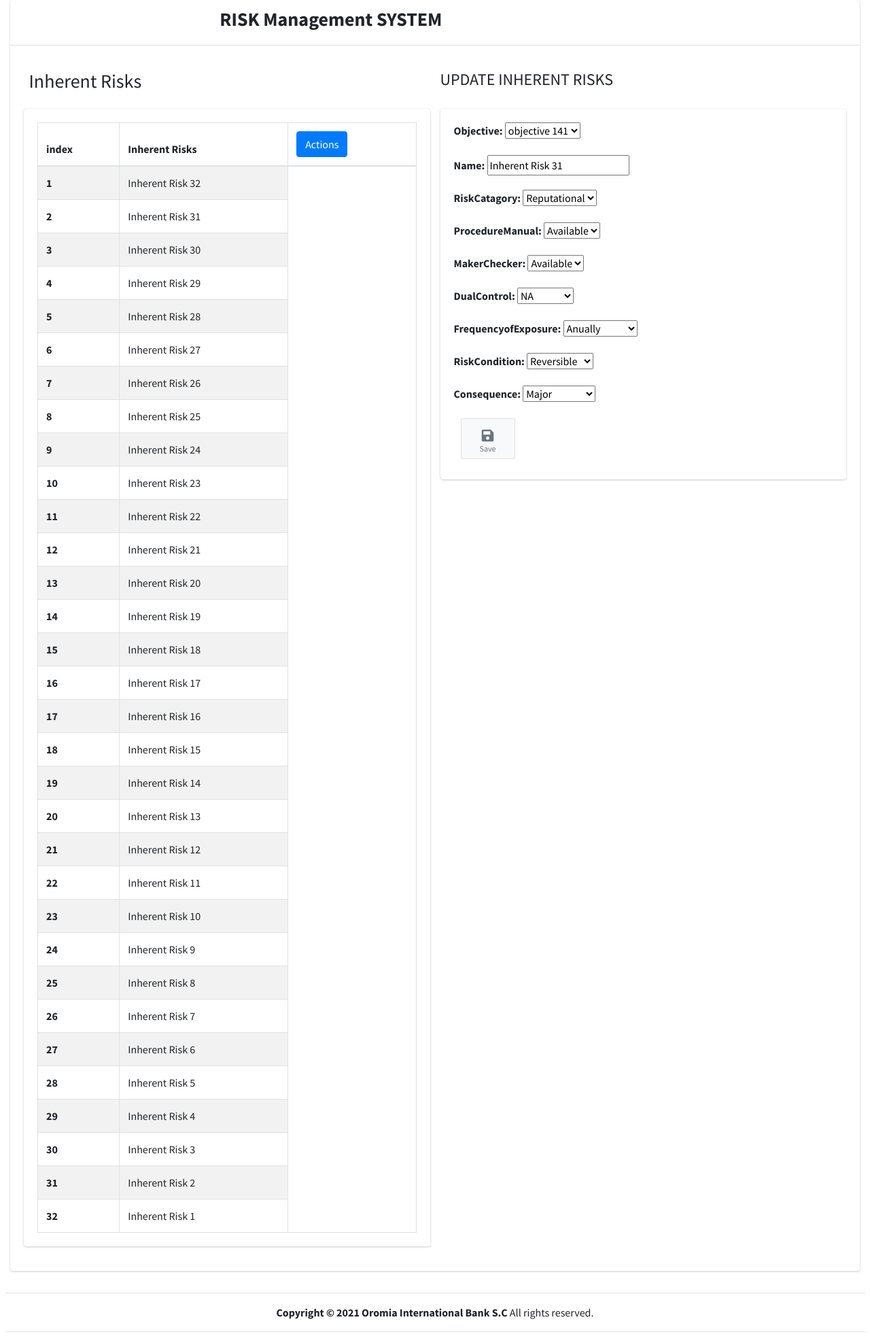
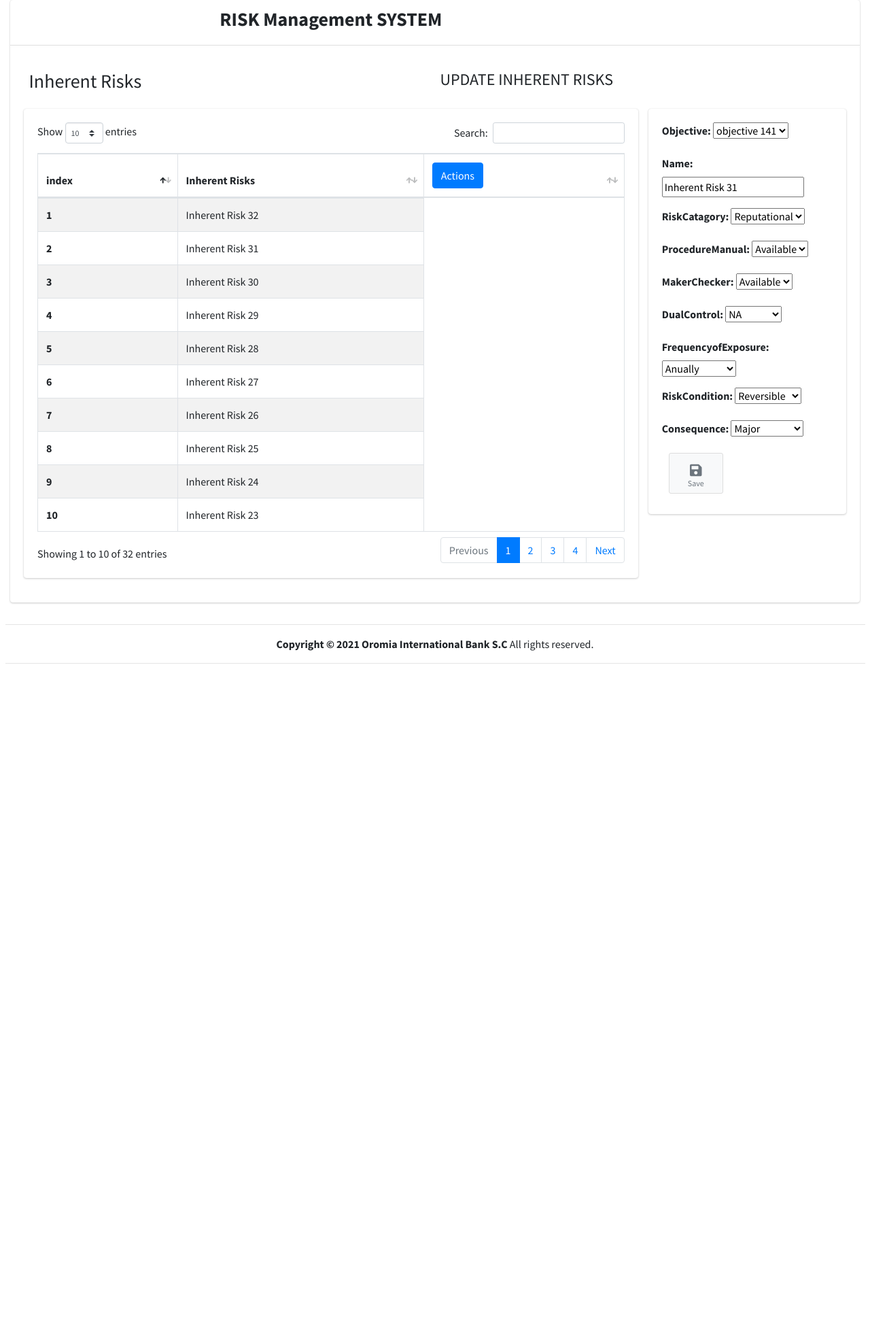
Before and after one commit to Diriba1/Django_WebAPP_Risk_Management_System, a Django app: page /updateInherentRisk/31/ in a window 1280 px wide. Shown: the part 136-2111 px from the top of the page at 68% size. After the commit the page ends 1112 px from the top, so only its background shows below. Run offline with Django 3.2, Linux system fonts and the light colour scheme; data comes from the database, SQL or seed files in the repository; both versions use the stored data as it was after the commit; some libraries are stand-ins or nearby versions.

Commit message:
some added functionality

```diff
--- a/RiskManagament/start1/models.py
+++ b/RiskManagament/start1/models.py
@@ -48,22 +48,22 @@ class InherentRisk(models.Model):
     UNRECTIFIEDAUDITFINDING = (('Found', 'Found'), ('Not Found', 'Not found'))
 
 
-    objective = models.ForeignKey(Objective, on_delete=models.CASCADE, null=True, blank=True)
-    name = models.CharField(max_length=300,null=True, blank=True)
-    riskCatagory = models.CharField(max_length=30, choices = RISKCATAGORY, null=True, blank=True)
-    procedureManual = models.CharField(max_length=30, choices = PROCEDURALMANUAL, null=True, blank=True)
-    makerChecker = models.CharField(max_length=30, choices = MAKERCHECKER, null=True, blank=True)
-    dualControl = models.CharField(max_length=30, choices = DUALCONTROL, null=True, blank=True)
-    frequencyofExposure = models.CharField(max_length=30, choices = FREQUENCYOFEXPOSURE, null=True, blank=True)
-    riskCondition = models.CharField(max_length=30, choices = RISKCONDITION, null=True, blank=True)
-    consequence = models.CharField(max_length=30, choices = CONSEQUENCY, null=True, blank=True)
+    objective = models.ForeignKey(Objective, on_delete=models.CASCADE, null=False, blank=True)
+    name = models.CharField(max_length=300,null=False, blank=True)
+    riskCatagory = models.CharField(max_length=30, choices = RISKCATAGORY, null=False, blank=True)
+    procedureManual = models.CharField(max_length=30, choices = PROCEDURALMANUAL, null=False, blank=True)
+    makerChecker = models.CharField(max_length=30, choices = MAKERCHECKER, null=False, blank=True)
+    dualControl = models.CharField(max_length=30, choices = DUALCONTROL, null=False, blank=True)
+    frequencyofExposure = models.CharField(max_length=30, choices = FREQUENCYOFEXPOSURE, null=False, blank=True)
+    riskCondition = models.CharField(max_length=30, choices = RISKCONDITION, null=False, blank=True)
+    consequence = models.CharField(max_length=30, choices = CONSEQUENCY, null=False, blank=True)
 
-    riskMitigation = models.CharField(max_length=30, choices=RISKMITIGATION, null=True, blank=True)
-    owner = models.CharField(max_length=300,null=True, blank=True)
-    targetCompletion = models.CharField(max_length=300, null=True, blank=True)
-    status = models.CharField(max_length=300, null=True, blank=True)
+    riskMitigation = models.CharField(max_length=30, choices=RISKMITIGATION, null=False, blank=True)
+    owner = models.CharField(max_length=300,null=False, blank=True)
+    targetCompletion = models.CharField(max_length=300, null=False, blank=True)
+    status = models.CharField(max_length=300, null=False, blank=True)
 
-    unrectifiedAuditFindings = models.CharField(max_length=30, choices=UNRECTIFIEDAUDITFINDING, null=True, blank=True)
+    unrectifiedAuditFindings = models.CharField(max_length=30, choices=UNRECTIFIEDAUDITFINDING, null=False, blank=True)
 
     def __str__(self):
         return self.name
--- a/RiskManagament/start1/templates/iadUser.html
+++ b/RiskManagament/start1/templates/iadUser.html
@@ -1,10 +1,6 @@
 {% extends "base.html" %}
 
 {% block page_content %}
-
-        {% for message in messages %}
-            <p id="messages">{{message}}</p>
-        {% endfor %}
 
         <div class="container-fluid">
 
@@ -21,7 +17,7 @@
               <div class="col-9">
                 <div>
                   <div class="card card-body">
-                   <table class="table table-bordered table-striped">
+                   <table id="example1" class="table table-bordered table-striped">
                     <thead>
                         <th>index</th>
                         <th>Inherent Risks</th>
--- a/RiskManagament/start1/templates/inherentRisk.html
+++ b/RiskManagament/start1/templates/inherentRisk.html
@@ -29,7 +29,7 @@
               <div class="col-9">
                 <div>
                   <div class="card card-body">
-                   <table class="table table-bordered table-striped">
+                   <table id="example1" class="table table-bordered table-striped">
                     <thead>
                         <th>index</th>
                         <th>Inherent Risks</th>
--- a/RiskManagament/start1/templates/integralActivity.html
+++ b/RiskManagament/start1/templates/integralActivity.html
@@ -26,7 +26,7 @@
               <div class="col-8">
                 <div>
                   <div class="card card-body">
-                   <table class="table table-bordered table-striped">
+                   <table id="example1" class="table table-bordered table-striped">
                     <thead>
                         <th>index</th>
                         <th>Integral Activities</th>
--- a/RiskManagament/start1/templates/majorActivity.html
+++ b/RiskManagament/start1/templates/majorActivity.html
@@ -24,10 +24,10 @@
       </section>
 
       <div class="row">
-        <div class="col">
+        <div class="col-8">
           <div>
             <div class="card card-body">
-             <table class="table table-bordered table-striped">
+             <table id="example1" class="table table-bordered table-striped">
                  <thead>
                      <th>index</th>
                      <th>Major Activities</th>
@@ -62,7 +62,7 @@
             </div>
           </div>
         </div>
-        <div class="col">
+        <div class="col-4">
           <button class="btn btn-primary"  data-toggle="collapse" data-target="#multiCollapseExample2" aria-expanded="false" aria-controls="multiCollapseExample2">Add new</button>
           <div class="collapse multi-collapse" id="multiCollapseExample2">
             <div class="card card-body">
--- a/RiskManagament/start1/templates/objective.html
+++ b/RiskManagament/start1/templates/objective.html
@@ -24,10 +24,10 @@
           </section>
 
         <div class="row">
-            <div class="col-8">
+            <div class="col-9">
             <div>
                 <div class="card card-body">
-                <table class="table table-bordered table-striped">
+                <table id="example1" class="table table-bordered table-striped">
                     <thead>
                         <th>index</th>
                         <th>Major Activities</th>
@@ -66,7 +66,7 @@
                 </div>
             </div>
             </div>
-            <div class="col-4">
+            <div class="col-3">
                 <button class="btn btn-primary"  data-toggle="collapse" data-target="#multiCollapseExample2" aria-expanded="false" aria-controls="multiCollapseExample2">Add new</button>
             <div class="collapse multi-collapse" id="multiCollapseExample2">
                 <div class="card card-body">
--- a/RiskManagament/start1/templates/rmcdUser.html
+++ b/RiskManagament/start1/templates/rmcdUser.html
@@ -1,10 +1,6 @@
 {% extends "base.html" %}
 
 {% block page_content %}
-
-        {% for message in messages %}
-            <p id="messages">{{message}}</p>
-        {% endfor %}
 
         <div class="container-fluid">
 
@@ -21,7 +17,7 @@
               <div class="col-9">
                 <div>
                   <div class="card card-body">
-                   <table class="table table-bordered table-striped">
+                   <table id="example1" class="table table-bordered table-striped">
                     <thead>
                         <th>index</th>
                         <th>Inherent Risks</th>
--- a/RiskManagament/start1/templates/updateIadUser.html
+++ b/RiskManagament/start1/templates/updateIadUser.html
@@ -22,7 +22,7 @@
         <div class="col">
           <div>
             <div class="card card-body">
-             <table class="table table-bordered table-striped">
+             <table id="example1" class="table table-bordered table-striped">
                  <thead>
                      <th>index</th>
                      <th>Inherent Risks</th>
--- a/RiskManagament/start1/templates/updateInherentRisk.html
+++ b/RiskManagament/start1/templates/updateInherentRisk.html
@@ -19,10 +19,10 @@
       </p>
 
       <div class="row">
-        <div class="col">
+        <div class="col-9">
           <div>
             <div class="card card-body">
-             <table class="table table-bordered table-striped">
+             <table id="example1" class="table table-bordered table-striped">
                  <thead>
                      <th>index</th>
                      <th>Inherent Risks</th>
@@ -52,7 +52,7 @@
             </div>
           </div>
         </div>
-        <div class="col">
+        <div class="col-3">
           <div>
             <div class="card card-body">
                 <form method="post">
--- a/RiskManagament/start1/templates/updateIntegralActivity.html
+++ b/RiskManagament/start1/templates/updateIntegralActivity.html
@@ -22,7 +22,7 @@
         <div class="col">
           <div>
             <div class="card card-body">
-             <table class="table table-bordered table-striped">
+             <table id="example1" class="table table-bordered table-striped">
                  <thead>
                      <th>index</th>
                      <th>Integral Activities</th>
--- a/RiskManagament/start1/templates/updateMajorActivity.html
+++ b/RiskManagament/start1/templates/updateMajorActivity.html
@@ -22,7 +22,7 @@
         <div class="col">
           <div>
             <div class="card card-body">
-             <table class="table table-bordered table-striped">
+             <table id="example1" class="table table-bordered table-striped">
                  <thead>
                      <th>index</th>
                      <th>Major Activities</th>
--- a/RiskManagament/start1/templates/updateObjective.html
+++ b/RiskManagament/start1/templates/updateObjective.html
@@ -22,7 +22,7 @@
         <div class="col">
           <div>
             <div class="card card-body">
-             <table class="table table-bordered table-striped">
+             <table id="example1" class="table table-bordered table-striped">
                  <thead>
                      <th>index</th>
                      <th>Objective</th>
--- a/RiskManagament/start1/templates/updateRmcdUser.html
+++ b/RiskManagament/start1/templates/updateRmcdUser.html
@@ -19,10 +19,10 @@
       </p>
 
       <div class="row">
-        <div class="col">
+        <div class="col-9">
           <div>
             <div class="card card-body">
-             <table class="table table-bordered table-striped">
+             <table id="example1" class="table table-bordered table-striped">
                  <thead>
                      <th>index</th>
                      <th>Inherent Risks</th>
@@ -55,7 +55,7 @@
             </div>
           </div>
         </div>
-        <div class="col">
+        <div class="col-3">
           <div>
             <div class="card card-body">
                 <form method="post">
```
Also changed, not shown: RiskManagament/start1/templates/homepage.html (+5 -5 lines), RiskManagament/db.sqlite3.
